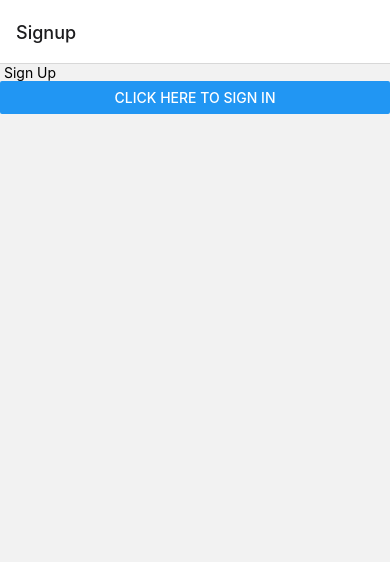
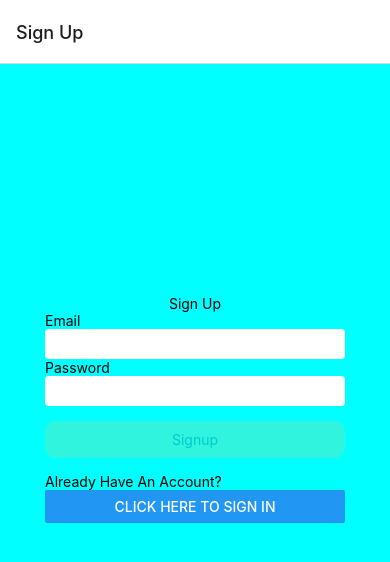
Before and after one commit to 7095/CrossPlatformSecondApp, a React Native app: screen /Signup in a window 390 px wide. Shown: the top 562 px of the page. Built offline with nearby package versions, Linux system fonts and the light colour scheme.

Commit message:
signup screen done with firebase

```diff
--- a/App.js
+++ b/App.js
@@ -1,5 +1,5 @@
 import { StatusBar } from 'expo-status-bar';
-import React from 'react';
+import React, {useRef,useEffect, useState} from 'react';
 import { StyleSheet, Text, View } from 'react-native';
 import { NavigationContainer } from '@react-navigation/native';
 import { createNativeStackNavigator } from '@react-navigation/native-stack';
@@ -10,19 +10,60 @@ import { Home } from './components/Home';
 //firebase
 import { firebaseConfig } from './Config';
 import { initializeApp } from 'firebase/app'
+import { getAuth, createUserWithEmailAndPassword } from 'firebase/auth'
 
 initializeApp ( firebaseConfig )
+
 
 
 const Stack = createNativeStackNavigator();
 
 export default function App() {
+
+  const [ auth, setAuth ]= useState()
+  const [ user, setUser ]= useState()
+
+  const SignupHandler = ( email , password ) => {
+    const auth= getAuth()
+    createUserWithEmailAndPassword( auth , email, password )
+    .then(  (userCredential) => {
+      console.log( userCredential)
+      setUser( userCredential )
+      setAuth(true)
+    } )
+    .catch( (error) => { console.log( error)} )
+
+  }
+
   return (
     <NavigationContainer>
       <Stack.Navigator>
-        <Stack.Screen name="Signup" component={Signup}/>
-        <Stack.Screen name="Signin" component={Signin}/>
-        <Stack.Screen name="Home" component={Home}/>
+        {/*<Stack.Screen
+        name="Signup"
+        component={Signup}
+        options={{
+          title:'Sing Up'
+        }}
+      />*/}
+
+        <Stack.Screen name="Signup" options={{title: 'Sign Up' } }>
+          {( props ) => <Signup {...props} handler={SignupHandler} auth={auth} /> }
+        </Stack.Screen>
+
+        <Stack.Screen
+        name="Signin"
+        component={Signin}
+        options={{
+          title:'Sing In'
+        }}
+        />
+        <Stack.Screen
+        name="Home"
+        component={Home}
+        options={{
+          title:'Home'
+        }}
+        />
       </Stack.Navigator>
     </NavigationContainer>
   );
--- a/components/Signin.js
+++ b/components/Signin.js
@@ -1,10 +1,59 @@
-import React from "react"
-import  { View, Text, StyleSheet } from "react-native"
+import React, {useRef,useEffect, useState} from 'react';
+import  { View, Text, StyleSheet,Button, KeyboardAvoidingView, Platform , TextInput,TouchableOpacity} from "react-native"
+import { useNavigation } from "@react-navigation/native"
+import {ThemeColors} from  './ThemeColors';
 
 export function Signin (props){
+    const navigation = useNavigation()
     return(
-        <View>
-            <Text> Sign In</Text>
+        <View style={styles.mainView}>
+            <Text>Sign In</Text>
+            <KeyboardAvoidingView
+                behavior={ Platform.OS === "ios"? "padding" : "height"}
+            >
+                <View style={styles.innerView}>
+                <Text>Email</Text>
+                    <TextInput style={styles.input}/>
+                    <Text>Password</Text>
+                    <TextInput style={styles.input}/>
+                    <TouchableOpacity style={styles.button}>
+                        <Text style={styles.buttonText}>Signin</Text>
+                    </TouchableOpacity>
+                    <Text>Don't Have An Account?</Text>
+                    <Button
+                        title="Click Here to sign up"
+                        onPress={ ()=>navigation.navigate("Signin")}
+                    />
+                </View>
+            </KeyboardAvoidingView>
         </View>
     )
 }
+
+
+
+const styles = StyleSheet.create({
+    mainView:{
+        flex:1,
+        backgroundColor:'cyan',
+        justifyContent:'center',
+        alignItems:'center',
+    },innerView:{
+        width: 300,
+        marginBottom: 90,
+    },input:{
+        backgroundColor: 'white',
+        fontSize: 16,
+        padding: 5,
+        borderRadius: 4,
+    },button:{
+        marginVertical: 15,
+        backgroundColor: 'red',//ThemeColours.cerise,
+        padding: 10,
+        borderRadius: 10,
+    },buttonText:{
+        textAlign: 'center',
+    },text:{
+
+    }
+});
--- a/components/Signup.js
+++ b/components/Signup.js
@@ -1,16 +1,125 @@
-import React from "react"
-import  { View, Text, StyleSheet,Button } from "react-native"
+import React, {useRef,useEffect, useState} from 'react';
+import  { View, Text, StyleSheet,Button, KeyboardAvoidingView, Platform , TextInput,TouchableOpacity} from "react-native"
 import { useNavigation } from "@react-navigation/native"
+import {ThemeColors} from  './ThemeColors';
+
 
 
 export function Signup (props){
+    const [ validEmail, setValidEmail ]= useState()
+    const [ validPassword, setValidPassword ]= useState()
+    const [ validForm, setValidForm] = useState(false)
 
-const navigation = useNavigation();
+    const [email, setEmail]= useState()
+    const [ passward, setPassword] = useState()
+
+    const navigation = useNavigation()
+
+
+    const validateEmail = ( emailValid ) => {
+        if( emailValid.indexOf('@' ) > 0 ){
+            setValidEmail( true )
+        }else{
+            setValidEmail ( false )
+        }
+        setEmail( emailValid)
+    }
+
+    const validatePassword = (passwardVal) => {
+        if( passwardVal.length>=8){
+            setValidPassword(true)
+        }else{
+            setValidPassword(false)
+        }
+        setPassword(passwardVal)
+    }
+
+    const submitHandler = () =>{
+        props.handler( email, passward )
+    }
+
+    useEffect( () => {
+        if(validEmail && validPassword){
+            setValidForm( true )
+        }else{
+            setValidForm( false )
+        }
+
+    },[validEmail,validPassword])
+    useEffect( () =>{
+        if(props.auth=== true){
+            navigation.reset({index:0, routes: [ { name: 'Home' } ] } )
+        }
+
+    },[props.auth])
 
     return(
-        <View>
-            <Text> Sign Up</Text>
-            <Button title="Click Here to sign in" onPress={ ()=>navigation.navigate("Signin")}/>
+        <View style={styles.mainView}>
+            <Text>Sign Up</Text>
+            <KeyboardAvoidingView
+                behavior={ Platform.OS === "ios"? "padding" : "height"}
+            >
+                <View style={styles.innerView}>
+                    <Text>Email</Text>
+                    <TextInput style={styles.input} onChangeText={ (val) =>  validateEmail ( val ) } />
+                    <Text>Password</Text>
+                    <TextInput style={styles.input}
+                    onChangeText={ (val) =>  validatePassword ( val ) }
+                    secureTextEntry={true}
+                    />
+                    <TouchableOpacity
+                    style={ (validForm ) ? styles.button: styles.buttonDisabled}
+                    disabled={(validForm) ? false:true}
+                    onPress={ () => submitHandler() }
+                    >
+                        <Text style={styles.buttonText}>Signup</Text>
+                    </TouchableOpacity>
+                    <Text>Already Have An Account?</Text>
+                    <Button
+                        title="Click Here to sign in"
+                        onPress={ ()=>navigation.navigate("Signin")}
+                    />
+                </View>
+            </KeyboardAvoidingView>
         </View>
     )
 }
+
+
+const styles = StyleSheet.create({
+    mainView:{
+        flex:1,
+        backgroundColor:'cyan',
+        justifyContent:'center',
+        alignItems:'center',
+    },
+    innerView:{
+        width: 300,
+        marginBottom: 90,
+    },
+    input:{
+        backgroundColor: 'white',
+        fontSize: 16,
+        padding: 5,
+        borderRadius: 4,
+    },
+    button:{
+        marginVertical: 15,
+        backgroundColor:ThemeColors.russet,
+        padding: 10,
+        borderRadius: 10,
+    },
+    buttonText:{
+        textAlign: 'center',
+    },
+    text:{
+
+    },
+    buttonDisabled:{
+        marginVertical: 15,
+        backgroundColor: ThemeColors.maizeCrayola,
+        padding: 10,
+        borderRadius: 10,
+        opacity:0.2,
+    }
+});
--- /dev/null
+++ b/components/ThemeColors.js
@@ -0,0 +1,12 @@
+export const ThemeColors = {
+    blackCoffee: 'hsla(328, 19%, 15%, 1)',
+    russet: 'hsla(24, 55%, 34%, 1)',
+    chocolateWeb: 'hsla(23, 72%, 53%, 1)',
+    maizeCrayola: 'hsla(43, 87%, 66%, 1)',
+    greenYellowCrayola: 'hsla(57, 64%, 74%, 1)',
+    cameoPink: 'hsla(344, 37%, 78%, 1)',
+    thistle:'hsla(269, 36%, 83%, 1)',
+    blueBell: 'hsla(235, 44%, 69%, 1)',
+    babyBlue: 'hsla(199, 100%, 77%, 1)',
+    davysGrey: 'hsla(26, 9%, 32%, 1)',
+}
```
